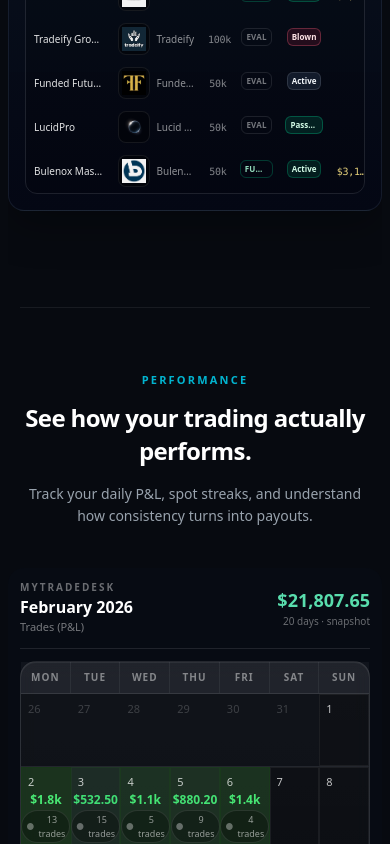
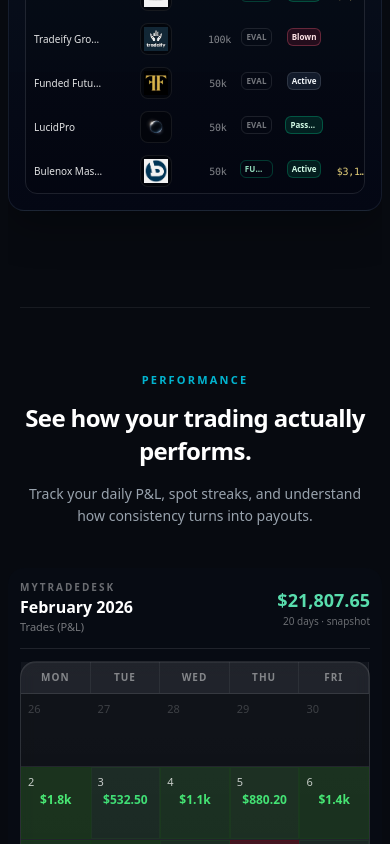
Before and after one commit to Doro1399/mytradedesk, a Next.js app: page / in a window 390 px wide. Shown: the part 6020-6864 px from the top of the page. Built offline with nearby package versions, Linux system fonts and the light colour scheme.

Commit message:
mobile responsive work

```diff
--- a/components/landing/preview/landing-calendar-preview.tsx
+++ b/components/landing/preview/landing-calendar-preview.tsx
@@ -77,16 +77,22 @@
 
       <div className="flex min-h-0 flex-1 flex-col gap-4 lg:flex-row lg:items-start lg:gap-5">
         <div className={`${CARD} min-w-0 flex-1 overflow-visible p-0`}>
-          <div className="grid grid-cols-7 border-b border-white/10 bg-white/[0.04] text-center text-[10px] font-semibold uppercase tracking-[0.1em] text-white/45 sm:text-[11px]">
-            {["Mon", "Tue", "Wed", "Thu", "Fri", "Sat", "Sun"].map((d) => (
-              <div key={d} className="border-r border-white/[0.06] py-2 last:border-r-0 sm:py-2.5">
+          <div className="grid grid-cols-5 border-b border-white/10 bg-white/[0.04] text-center text-[10px] font-semibold uppercase tracking-[0.1em] text-white/45 sm:grid-cols-7 sm:text-[11px]">
+            {["Mon", "Tue", "Wed", "Thu", "Fri", "Sat", "Sun"].map((d, i) => (
+              <div
+                key={d}
+                className={`border-r border-white/[0.06] py-2 last:border-r-0 sm:py-2.5 ${i >= 5 ? "hidden sm:block" : ""}`}
+              >
                 {d}
               </div>
             ))}
           </div>
           <div className="divide-y divide-white/[0.06]">
             {grid.map((week, wi) => (
-              <div key={wi} className="grid grid-cols-7 divide-x divide-white/[0.06] overflow-visible">
+              <div
+                key={wi}
+                className="grid grid-cols-5 divide-x divide-white/[0.06] overflow-visible sm:grid-cols-7"
+              >
                 {week.cells.map((cell, ci) => {
                   const agg = daily.get(cell.dateIso);
                   const has = agg != null && dayHasCalendarActivity(agg);
@@ -131,8 +137,13 @@
                       ? calendarLossAmountStyle(tLoss)
                       : undefined;
 
+                  const isWeekendCol = ci >= 5;
                   return (
-                    <div key={`${wi}-${ci}`} className={cellClass} style={cellStyle}>
+                    <div
+                      key={`${wi}-${ci}`}
+                      className={`${cellClass}${isWeekendCol ? " hidden sm:block" : ""}`}
+                      style={cellStyle}
+                    >
                       <div
                         className={`text-left text-[11px] font-medium tabular-nums sm:text-xs ${
                           cell.inMonth ? "text-white/75" : "text-white/40"
@@ -155,7 +166,7 @@
                             {formatUsdCalendarCents(agg!.cents)}
                           </span>
                           {tradesShown > 0 && !isPadding ? (
-                            <span className="inline-flex items-center gap-1 rounded-full border border-white/10 bg-black/30 px-1 py-0.5 text-[9px] font-medium text-white/55 sm:px-1.5 sm:text-[10px]">
+                            <span className="hidden items-center gap-1 rounded-full border border-white/10 bg-black/30 px-1 py-0.5 text-[9px] font-medium text-white/55 sm:inline-flex sm:px-1.5 sm:text-[10px]">
                               <span className="text-white/35">●</span>
                               <span className="tabular-nums">
                                 {tradesShown} {tradesShown === 1 ? "trade" : "trades"}
@@ -182,7 +193,7 @@
           </div>
         </div>
 
-        <aside className="flex w-full shrink-0 flex-col gap-2 lg:w-[200px] xl:w-[220px]">
+        <aside className="hidden w-full shrink-0 flex-col gap-2 sm:flex lg:w-[200px] xl:w-[220px]">
           <p className={`${SECTION_LABEL} px-1`}>Weeks</p>
           {weekRollups.map((w, i) => (
             <div key={i} className={`${CARD} flex flex-col gap-1 px-3 py-2.5 sm:px-4 sm:py-3`}>
--- a/components/landing/preview/stylized-hud.tsx
+++ b/components/landing/preview/stylized-hud.tsx
@@ -558,7 +558,10 @@
             <thead>
               <tr className="border-b border-white/[0.08] text-[9px] uppercase tracking-wide text-white/40 sm:text-[10px]">
                 <th className="px-2 py-2 font-medium sm:px-2.5 sm:py-2.5">Program</th>
-                <th className="px-2 py-2 font-medium sm:px-2.5 sm:py-2.5">Prop firm</th>
+                <th className="px-2 py-2 text-center font-medium sm:px-2.5 sm:py-2.5 sm:text-left">
+                  <span className="sm:hidden">Firm</span>
+                  <span className="hidden sm:inline">Prop firm</span>
+                </th>
                 <th className="px-1.5 py-2 text-center font-medium sm:px-2 sm:py-2.5">Size</th>
                 <th className="px-1.5 py-2 text-center font-medium sm:px-2 sm:py-2.5">Type</th>
                 <th className="px-1.5 py-2 text-center font-medium sm:px-2 sm:py-2.5">Status</th>
@@ -575,9 +578,9 @@
                     {r.accountName}
                   </td>
                   <td className="max-w-0 px-2 py-1.5 sm:px-2.5 sm:py-2">
-                    <div className="flex min-w-0 items-center gap-1.5 sm:gap-2">
+                    <div className="flex min-w-0 items-center justify-center gap-1.5 sm:justify-start sm:gap-2">
                       <FirmLogoThumb src={r.logo} label={r.firm} />
-                      <span className="min-w-0 truncate text-white/55">{r.firm}</span>
+                      <span className="hidden min-w-0 truncate text-white/55 sm:inline">{r.firm}</span>
                     </div>
                   </td>
                   <td className={`px-1.5 py-1.5 text-center sm:px-2 sm:py-2 ${LANDING_NUM} text-white/50`}>
@@ -711,7 +714,8 @@
           <div className="rounded-lg border border-emerald-400/35 bg-emerald-500/[0.06] px-2 py-2.5 shadow-[0_0_20px_rgba(16,185,129,0.12)]">
             <p className="text-[10px] font-semibold uppercase tracking-[0.12em] text-emerald-300/90">Now</p>
             <p className={`mt-1 text-sm font-semibold tabular-nums text-emerald-300 sm:text-[15px] ${LANDING_NUM}`}>
-              {fmtUsd2(158_000)}
+              <span className="sm:hidden">$158</span>
+              <span className="hidden sm:inline">{fmtUsd2(158_000)}</span>
             </p>
           </div>
           <div className="rounded-lg px-2 py-2.5">
@@ -832,7 +836,7 @@
                 <span
                   className={`max-w-full text-center text-[9px] font-bold tabular-nums leading-tight sm:text-[11px] ${
                     cents === 0 ? "text-white/35" : "text-amber-200/90"
-                  }`}
+                  } max-sm:hidden`}
                 >
                   {formatUsdCompactSignedCents(cents)}
                 </span>
```
